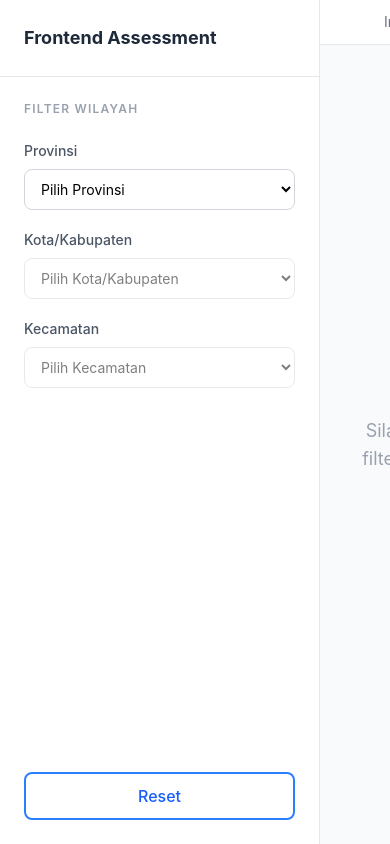
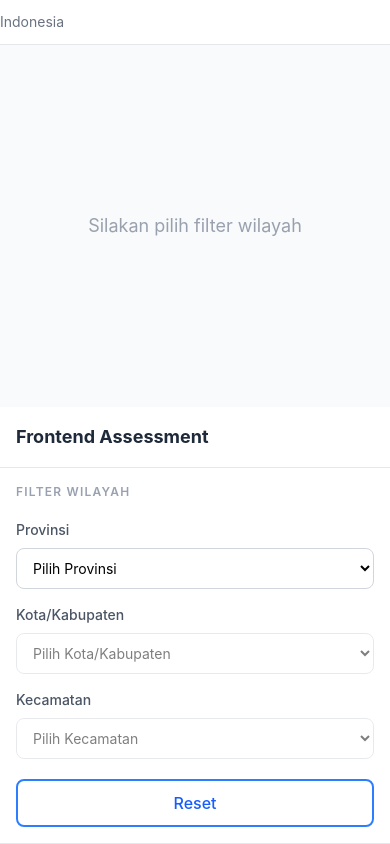
Before and after one commit to RirinnurFatimah/FrontendAssesment, a React (Vite) app: page / in a window 390 px wide. Built offline with nearby package versions, Linux system fonts and the light colour scheme.

Commit message:
Update FilterPage.tsx

```diff
--- a/src/pages/FilterPage.tsx
+++ b/src/pages/FilterPage.tsx
@@ -71,28 +71,27 @@ export default function FilterPage() {
   const districtName = data.districts.find((d) => d.id === selectedDistrict)?.name;
 
   return (
-    <div className="flex min-h-screen bg-gray-100 overflow-x-hidden">
+    <div className="flex flex-col lg:flex-row min-h-screen bg-gray-100">
 
-      {/* SIDEBAR - Fixed di kiri */}
-      <aside className="w-80 h-screen fixed left-0 top-0 bg-white border-r border-gray-200 flex flex-col flex-shrink-0 overflow-y-auto">
+      <aside className="w-full lg:w-80 lg:h-screen lg:fixed lg:left-0 lg:top-0 bg-white border-b lg:border-b-0 lg:border-r border-gray-200 flex flex-col shrink-0 order-2 lg:order-1">
 
         {/* HEADER */}
-        <div className="px-6 py-6 border-b border-gray-200">
+        <div className="px-4 lg:px-6 py-4 lg:py-6 border-b border-gray-200">
           <h1 className="text-lg font-bold text-gray-800">
             Frontend Assessment
           </h1>
         </div>
 
         {/* FILTER AREA */}
-        <div className="px-6 py-6 flex-1 flex flex-col justify-between">
+        <div className="px-4 lg:px-6 py-4 lg:py-6 flex-1 flex flex-col justify-between">
 
           <div>
-            <p className="text-xs font-semibold text-gray-400 tracking-widest mb-6">
+            <p className="text-xs font-semibold text-gray-400 tracking-widest mb-5">
               FILTER WILAYAH
             </p>
 
             {/* PROVINSI */}
-            <div className="mb-5">
+            <div className="mb-4">
               <label className="block text-sm font-medium text-gray-600 mb-2">
                 Provinsi
               </label>
@@ -115,7 +114,7 @@ export default function FilterPage() {
             </div>
 
             {/* KOTA/KABUPATEN */}
-            <div className="mb-5">
+            <div className="mb-4">
               <label className="block text-sm font-medium text-gray-600 mb-2">
                 Kota/Kabupaten
               </label>
@@ -138,7 +137,7 @@ export default function FilterPage() {
             </div>
 
             {/* KECAMATAN */}
-            <div className="mb-6">
+            <div className="mb-5">
               <label className="block text-sm font-medium text-gray-600 mb-2">
                 Kecamatan
               </label>
@@ -169,37 +168,36 @@ export default function FilterPage() {
         </div>
       </aside>
 
-      {/* MAIN - Di kanan sidebar */}
-      <main className="ml-80 flex-1 flex flex-col min-h-screen">
+      <main className="flex-1 flex flex-col order-1 lg:order-2 lg:ml-80">
 
         {/* BREADCRUMB */}
-        <div className="breadcrumb bg-white border-b border-gray-200 py-6">
-        <div className="px-16 text-sm text-gray-500">
-          Indonesia
-          {provinceName && ` › ${provinceName}`}
-          {regencyName && ` › ${regencyName}`}
-          {districtName && ` › ${districtName}`}
+        <div className="breadcrumb bg-white border-b border-gray-200 py-4 lg:py-5 px-4 lg:px-8">
+          <div className="text-sm text-gray-500">
+            Indonesia
+            {provinceName && ` › ${provinceName}`}
+            {regencyName && ` › ${regencyName}`}
+            {districtName && ` › ${districtName}`}
+          </div>
         </div>
-      </div>
 
         {/* CONTENT */}
-        <div className="flex-1 bg-gray-50 flex items-center justify-center p-8">
+        <div className="flex-1 bg-gray-50 flex items-center justify-center p-4 lg:p-8">
 
-          <div className="text-center space-y-10">
+          <div className="text-center space-y-8 lg:space-y-10">
 
             {provinceName && (
               <div className="space-y-2">
                 <p className="text-xs tracking-[0.3em] text-blue-500 font-semibold">
                   PROVINSI
                 </p>
-                <h1 className="text-5xl font-bold text-gray-800">
+                <h1 className="text-4xl lg:text-5xl font-bold text-gray-800">
                   {provinceName}
                 </h1>
               </div>
             )}
 
             {provinceName && regencyName && (
-              <div className="text-gray-400 text-3xl">↓</div>
+              <div className="text-gray-400 text-2xl lg:text-3xl">↓</div>
             )}
 
             {regencyName && (
@@ -207,14 +205,14 @@ export default function FilterPage() {
                 <p className="text-xs tracking-[0.3em] text-blue-500 font-semibold">
                   KOTA / KABUPATEN
                 </p>
-                <h1 className="text-4xl font-bold text-gray-800">
+                <h1 className="text-3xl lg:text-4xl font-bold text-gray-800">
                   {regencyName}
                 </h1>
               </div>
             )}
 
             {regencyName && districtName && (
-              <div className="text-gray-400 text-3xl">↓</div>
+              <div className="text-gray-400 text-2xl lg:text-3xl">↓</div>
             )}
 
             {districtName && (
@@ -222,7 +220,7 @@ export default function FilterPage() {
                 <p className="text-xs tracking-[0.3em] text-blue-500 font-semibold">
                   KECAMATAN
                 </p>
-                <h1 className="text-3xl font-bold text-gray-800">
+                <h1 className="text-2xl lg:text-3xl font-bold text-gray-800">
                   {districtName}
                 </h1>
               </div>
```
